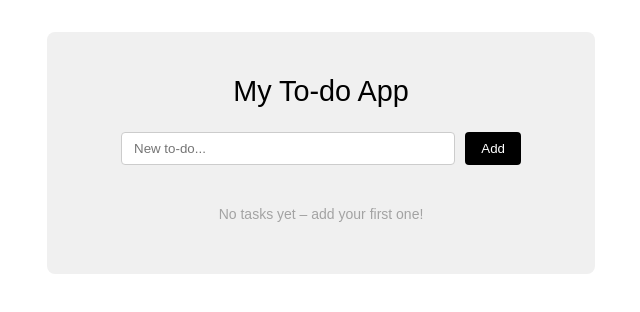
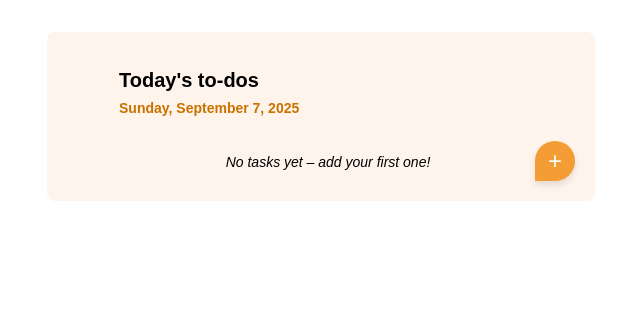
Before and after one commit to malinanita/react-project, a React (Vite) app: page / in a window 1280 px wide. Shown: the top 312 px of the page, without its empty margins (319-959 px from the left). Built offline with nearby package versions, Linux system fonts and the light colour scheme.

Commit message:
feat: add toggle form with '+' button, position it at bottom-right of container, and display current date beneath title

```diff
--- a/src/App.jsx
+++ b/src/App.jsx
@@ -2,7 +2,6 @@ import styles from './App.module.css'
 import React, { useState, useEffect } from 'react';
 import AddTodoForm from './components/AddToDoForm/AddToDoForm';
 import TodoList from './components/TodoList/TodoList';
-
 
 function App() {
   // Empty list
@@ -15,12 +14,14 @@ function App() {
     localStorage.setItem("todos", JSON.stringify(todos));
   }, [todos]);
 
-
   // Add new to-do
   const addTodo = (text) => {
     const newTodo = { id: Date.now(), text, completed: false };
       setTodos([...todos, newTodo]);
+      setShowAddForm(false); // Hides form after add
   };
+
+  const [showAddForm, setShowAddForm] = useState(false);
 
   // Toggle completed/not completed
   const toggleTodo = (id) => {
@@ -31,17 +32,27 @@ function App() {
     );
   };
 
+  // Delete to-do
   const deleteTodo = (id) => {
     setTodos(todos.filter(todo => todo.id !== id));
   };
 
+  // Date
+  const today = new Date();
+  const formattedDate = today.toLocaleDateString("en-En", {
+    weekday: "long",
+    year: "numeric",
+    month: "long",
+    day: "numeric",
+  });
 
   return (
     <div className={styles.container}>
-        <h1 className={styles.title}>My To-do App</h1>
-        <AddTodoForm addTodo={addTodo} />
-        {todos.length === 0 ? (
-            <p className={styles.emptyState}>No tasks yet – add your first one!</p>
+      <h1 className={styles.title}>Today's to-dos</h1>
+      <p className={styles.date}>{formattedDate}</p>
+
+      {todos.length === 0 ? (
+        <p className={styles.emptyState}>No tasks yet – add your first one!</p>
         ) : (
         <TodoList
           todos={todos}
@@ -49,6 +60,14 @@ function App() {
           deleteTodo={deleteTodo}
         />
       )}
+
+      <button
+        className={styles.addButton}
+        onClick={() => setShowAddForm(prev => !prev)}>
+        +
+      </button>
+      {showAddForm && <AddTodoForm addTodo={addTodo} />}
+
     </div>
   );
 }
--- a/src/App.module.css
+++ b/src/App.module.css
@@ -1,24 +1,58 @@
 .container {
+  position: relative;
   max-width: 500px;
   margin: 2em auto;
   padding: 1.5em;
   font-family: Arial, sans-serif;
-  background-color:rgb(240, 240, 240);
+  background-color:rgb(255, 244, 235);
   border-radius: 8px;
 }
 
 .title {
-  text-align: center;
-  font-size: 1.8rem;
-  margin-bottom: 1.5rem;
-  font-weight: 100;
+  text-align: left;
+  font-size: 1.25rem;
+  margin-left: 3rem;
+  margin-bottom: 0;
+  font-weight: bold;
   color: #000000;
 }
 
+.date {
+  font-size: 14px;
+  color: #c97200;
+  margin: 0.5rem 0 1.5rem 3rem;
+  font-weight: bold;
+}
+
 .emptyState {
-  color: rgb(163, 163, 163);
+  color: rgb(0, 0, 0);
   font-size: 14px;
   display: flex;
   justify-content: center;
-  padding: 1.5em 0 1em;
+  margin-bottom: 0.5em;
+  padding: 1em 0 0 1em;
+  font-style: italic;
 }
+
+.addButton {
+  position: absolute;
+  bottom: 20px;
+  right: 20px;
+  width: 40px;
+  height: 40px;
+  font-size: 24px;
+  font-weight:lighter;
+  padding: 0;
+  border-radius: 50% 50% 50% 2%;
+  border: none;
+  background-color: #f49d34;
+  color: white;
+  cursor: pointer;
+  box-shadow: 0 4px 6px rgba(0,0,0,0.1);
+  transition: background-color 0.2s ease, transform 0.1s ease;
+}
+
+.addButton:hover {
+  background-color: #c36201;
+  transform: scale(1.1);
+}
--- a/src/components/AddTodoForm/AddTodoForm.module.css
+++ b/src/components/AddTodoForm/AddTodoForm.module.css
@@ -1,7 +1,8 @@
 .form {
   display: flex;
+  justify-content: center;
   gap: 10px;
-  margin: 0 auto 20px;
+  margin: 2em 0 0 4em;
   max-width: 400px;
 }
 
@@ -10,19 +11,24 @@
   padding: 8px 12px;
   border: 1px solid #ccc;
   border-radius: 4px;
+  max-width: 150px;
 }
 
 .button {
-  padding: 8px 16px;
-  background-color: #000000;
+  padding: 8px 12px;
+  background-color: #f39b49;
   color: white;
   border: none;
   border-radius: 4px;
   cursor: pointer;
+  cursor: pointer;
+  box-shadow: 0 4px 6px rgba(0,0,0,0.1);
+  transition: background-color 0.2s ease, transform 0.1s ease;
 }
 
 .button:hover {
   background-color: #672100;
+  transform: scale(1.1);
 }
 
 .button:active {
--- a/src/components/TodoItem/TodoItem.module.css
+++ b/src/components/TodoItem/TodoItem.module.css
@@ -1,6 +1,6 @@
 .listItem {
   display: flex;
-  align-items: center;
+  align-items: left;
   justify-content: space-between;
   padding: 10px 15px;
   max-width: 500px;
@@ -34,8 +34,9 @@
   border: none;
   cursor: pointer;
   font-size: 18px;
-  color: #e74c3c;
   transition: color 0.2s ease;
+  padding-left: 1.25em;
+  font-size: 12px;
 }
 
 .deleteButton:hover {
```
